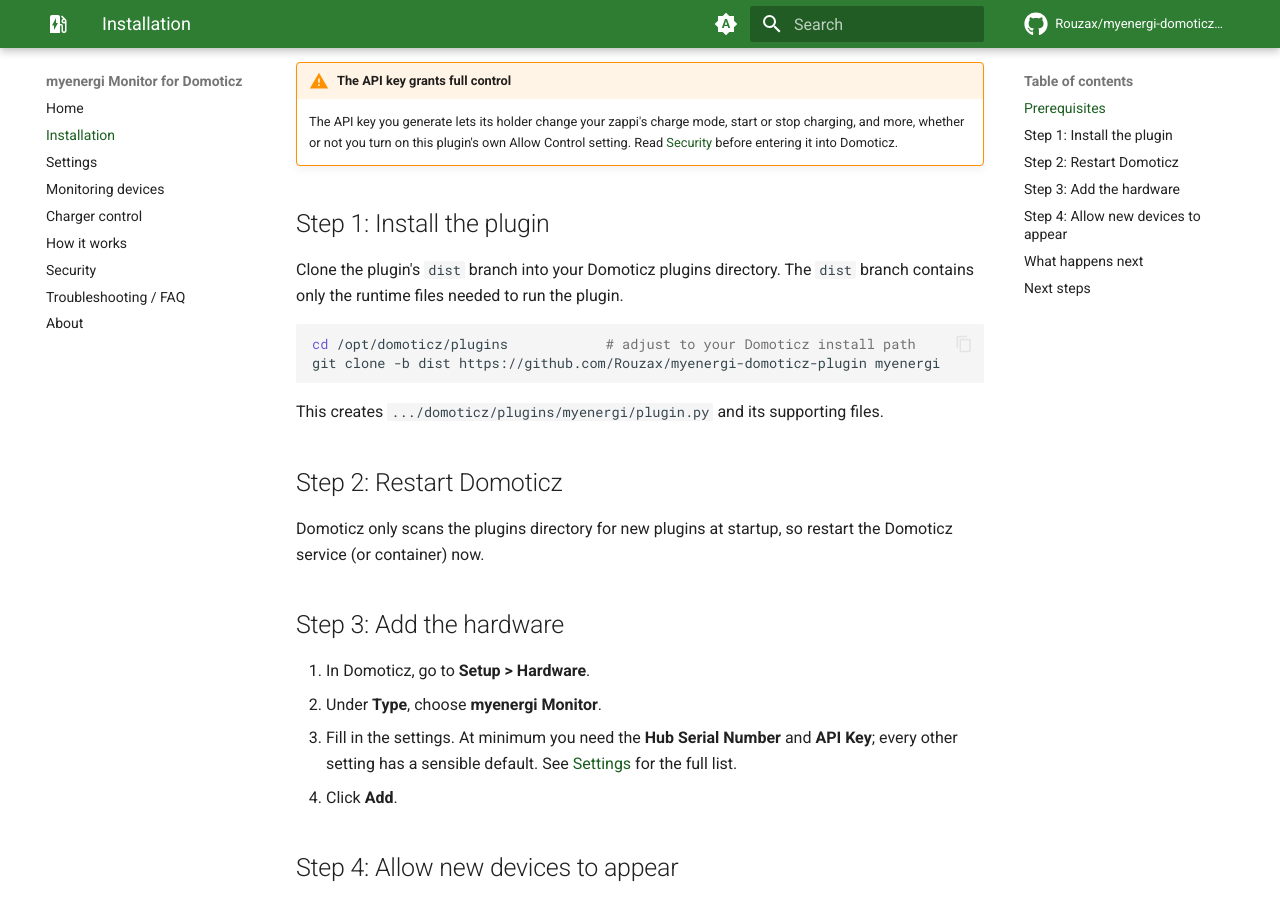
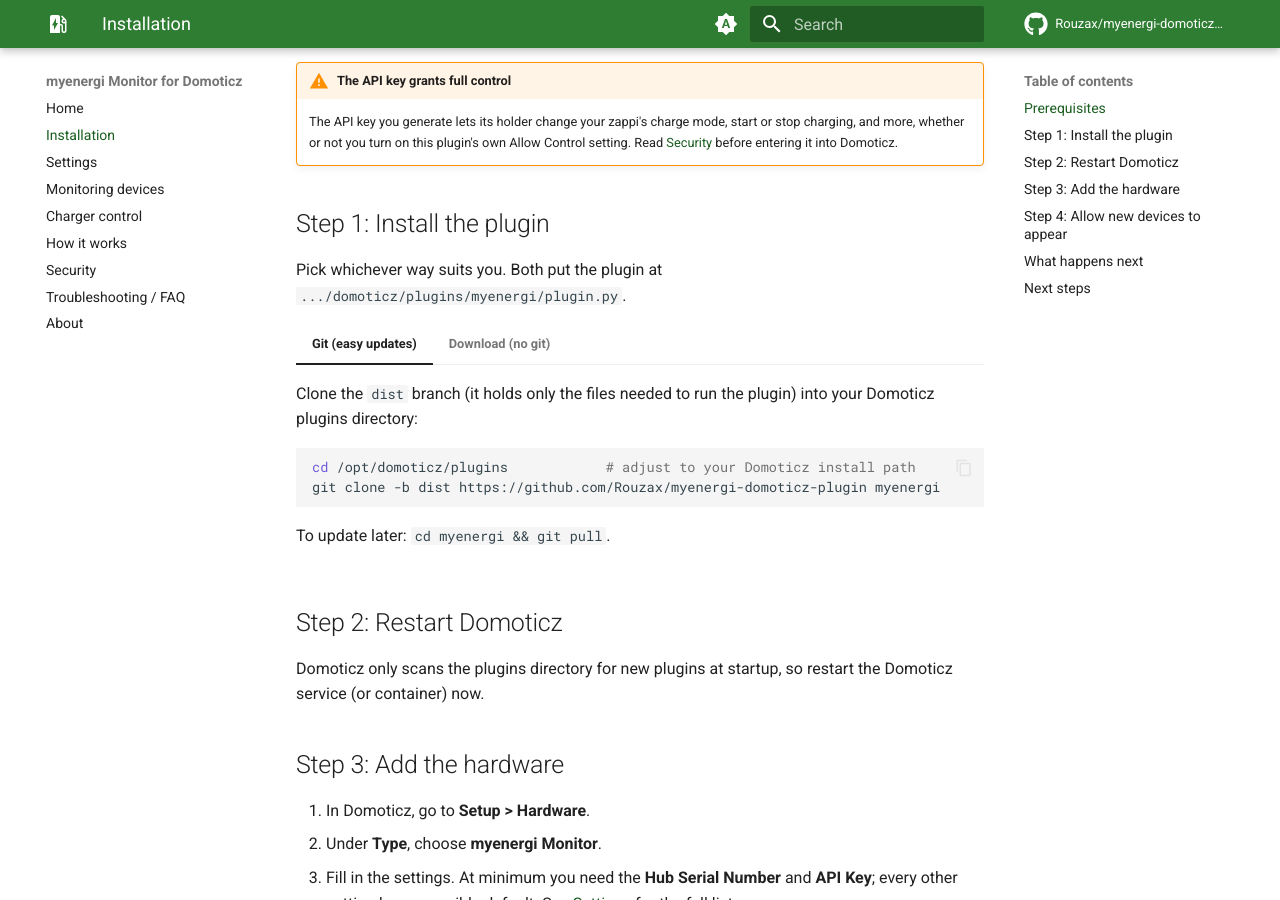
Before and after one commit to Rouzax/myenergi-domoticz-plugin, an MkDocs documentation site: the page built from docs/install.md, in a window 1280 px wide and 900 px high, scrolled down 459 px. Built offline with MkDocs 1.6.1 and Material for MkDocs 9.7.7, drawn with Linux system fonts in a browser that asks for light colours; comment, search, counter and statistics services are not loaded.

Commit message:
docs(install): offer both install paths (git dist branch or zip download)

````diff
--- a/docs/install.md
+++ b/docs/install.md
@@ -19,15 +19,28 @@
 
 ## Step 1: Install the plugin
 
-Clone the plugin's `dist` branch into your Domoticz plugins directory. The `dist` branch
-contains only the runtime files needed to run the plugin.
+Pick whichever way suits you. Both put the plugin at `.../domoticz/plugins/myenergi/plugin.py`.
 
-```bash
-cd /opt/domoticz/plugins            # adjust to your Domoticz install path
-git clone -b dist https://github.com/Rouzax/myenergi-domoticz-plugin myenergi
-```
+=== "Git (easy updates)"
 
-This creates `.../domoticz/plugins/myenergi/plugin.py` and its supporting files.
+    Clone the `dist` branch (it holds only the files needed to run the plugin) into your Domoticz
+    plugins directory:
+
+    ```bash
+    cd /opt/domoticz/plugins            # adjust to your Domoticz install path
+    git clone -b dist https://github.com/Rouzax/myenergi-domoticz-plugin myenergi
+    ```
+
+    To update later: `cd myenergi && git pull`.
+
+=== "Download (no git)"
+
+    1. Open the [Releases page](https://github.com/Rouzax/myenergi-domoticz-plugin/releases) and
+       download the `myenergi-vX.Y.Z.zip` file from the latest release.
+    2. Unzip it into your Domoticz plugins directory. The zip contains a `myenergi` folder, so you
+       end up with `.../domoticz/plugins/myenergi/plugin.py`.
+
+    To update later: download the newer zip and replace the folder.
 
 ## Step 2: Restart Domoticz
 
````
